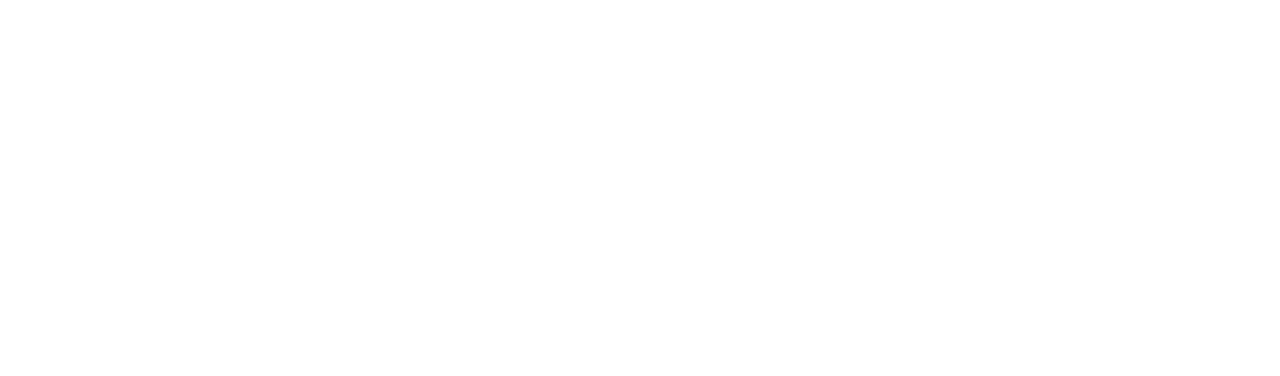
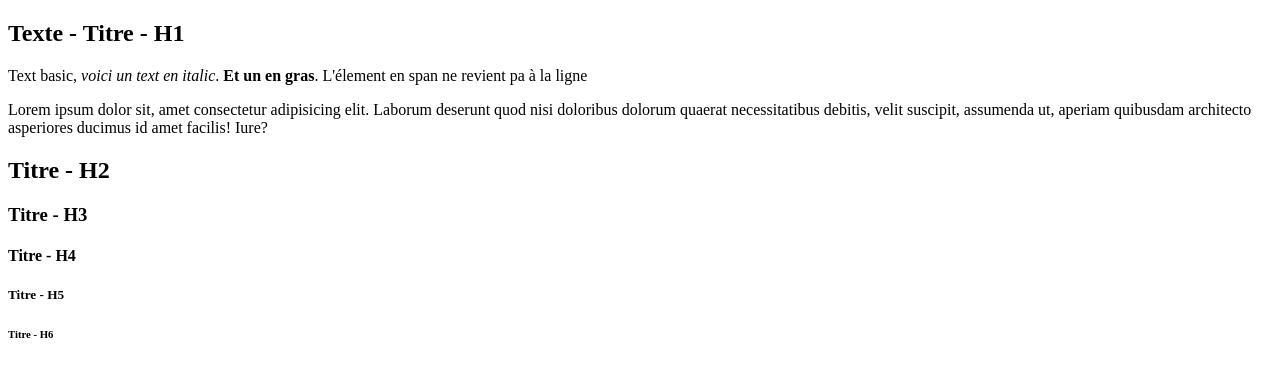
Before and after one commit to mint211/GitMint211, a plain HTML site: page html-cours/index.html in a window 1280 px wide. Drawn offline with Linux system fonts and the light colour scheme.

Commit message:
New Test Titre with explain

```diff
--- a/html-cours/index.html
+++ b/html-cours/index.html
@@ -7,8 +7,31 @@
  <!-- Le Titre de la page -->
     <title>Cours HTML</html></title>
     <!--Icone de l'onglet -->
-<link rel="shortcut icon" href="logohtml5.png"
- <body>
+<link rel="shortcut icon" href="logohtml5.png">
+</head>
 
+<body>
+    <section>
+
+        <div>
+            <h1>Texte - Titre - H1</h1>
+            <p>Text basic, <em>voici un text en italic</em>. <strong>Et un en gras</strong>. <span>L'élement en span ne revient pa à la ligne</span><div class=""></div></p>
+        </div><p>Lorem ipsum dolor sit, amet consectetur adipisicing elit. Laborum deserunt quod nisi doloribus dolorum quaerat necessitatibus debitis, velit suscipit, assumenda ut, aperiam quibusdam architecto asperiores ducimus id amet facilis! Iure?</p>
+        <div>
+            <h2>Titre - H2</h2>
+        </div>
+        <div>
+            <h3>Titre - H3</h3>
+        </div>
+        <div>
+            <h4>Titre - H4</h4>
+        </div>
+        <div>
+            <h5>Titre - H5</h5>
+        </div>
+        <div>
+            <h6>Titre - H6</h6>
+        </div>
+    </section>
 </body>
 </html>
```
